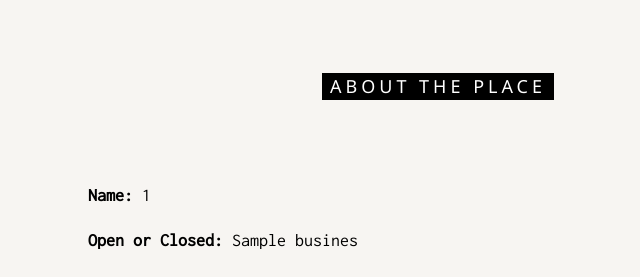
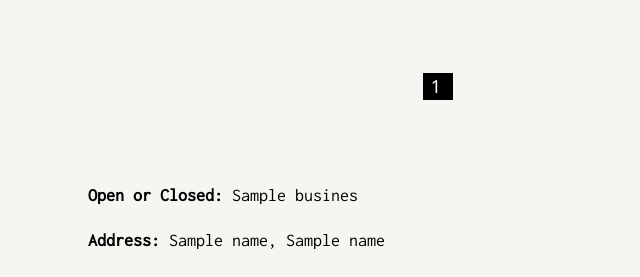
Before and after one commit to jmbiel/cs411-Proj, a Flask app: template templates/search.html in a window 1280 px wide. Shown: the part 984-1261 px from the top of the page, without its empty margins (202-842 px from the left). Run offline with Flask 2, Linux system fonts and the light colour scheme; the template is opened without the code that fills it: most values are stand-ins (such as "Sample title", 1, 10 or a date in 2020).

Commit message:
styling to search.html

```diff
--- a/templates/search.html
+++ b/templates/search.html
@@ -111,9 +111,9 @@ body, html {
 <!--         <h5 class="w3-center w3-padding-64"><span class="w3-tag w3-wide"></span></h5> -->
         <div class="w3-container" id="info">
           <div class="w3-content" style="max-width:700px">
-            <h5 class="w3-center w3-padding-64"><span class="w3-tag w3-wide">ABOUT THE PLACE</span></h5>
+            <h5 class="w3-center w3-padding-64"><span class="w3-tag w3-wide">{{business[0]}}</span></h5>
 
-        <p><strong>Name:</strong> {{business[0]}}</p>
+        <!--<p><strong>Name:</strong> {{business[0]}}</p> -->
         <p><strong>Open or Closed:</strong> {{business[4]}}</p>
         <p><strong>Address:</strong> {{business[2][0]}}, {{business[2][1]}}</p>
         <img src={{business[3]}} style="width:100%;max-width:1000px" class="w3-margin-top">
```
